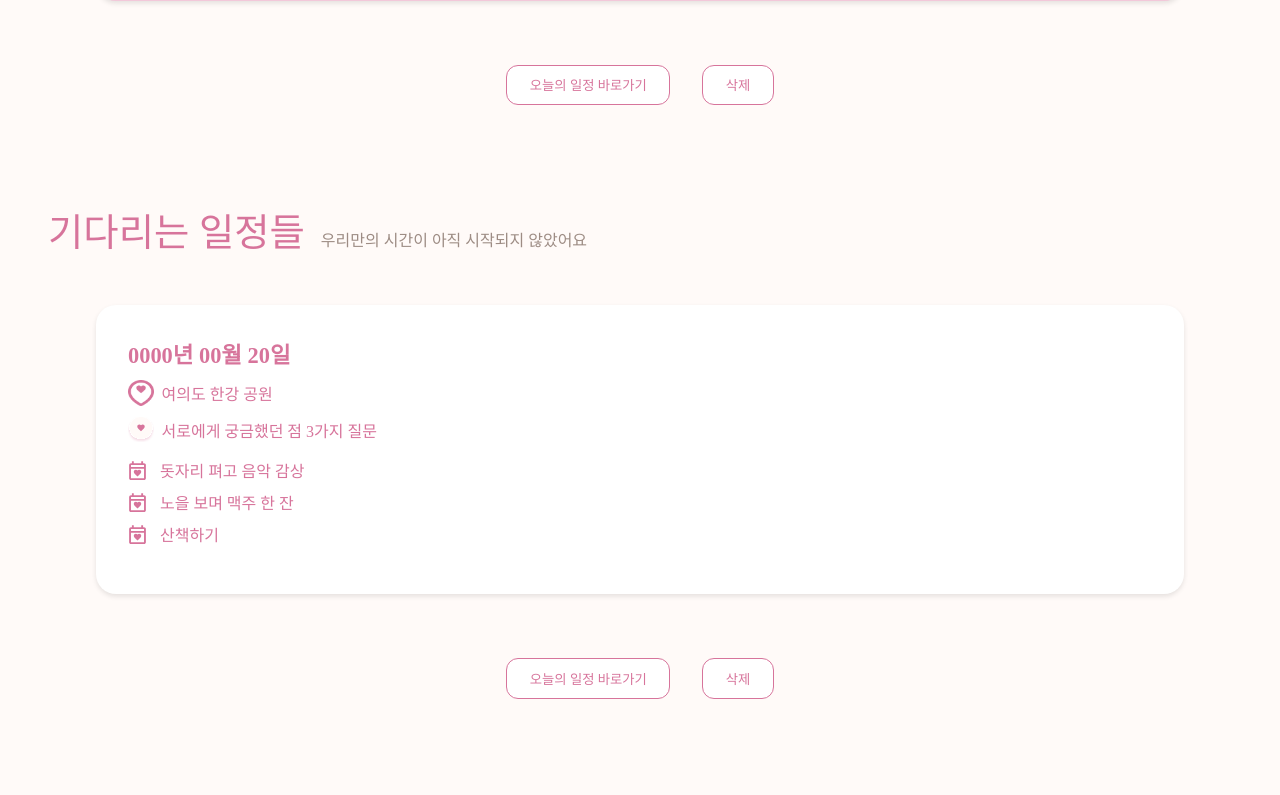
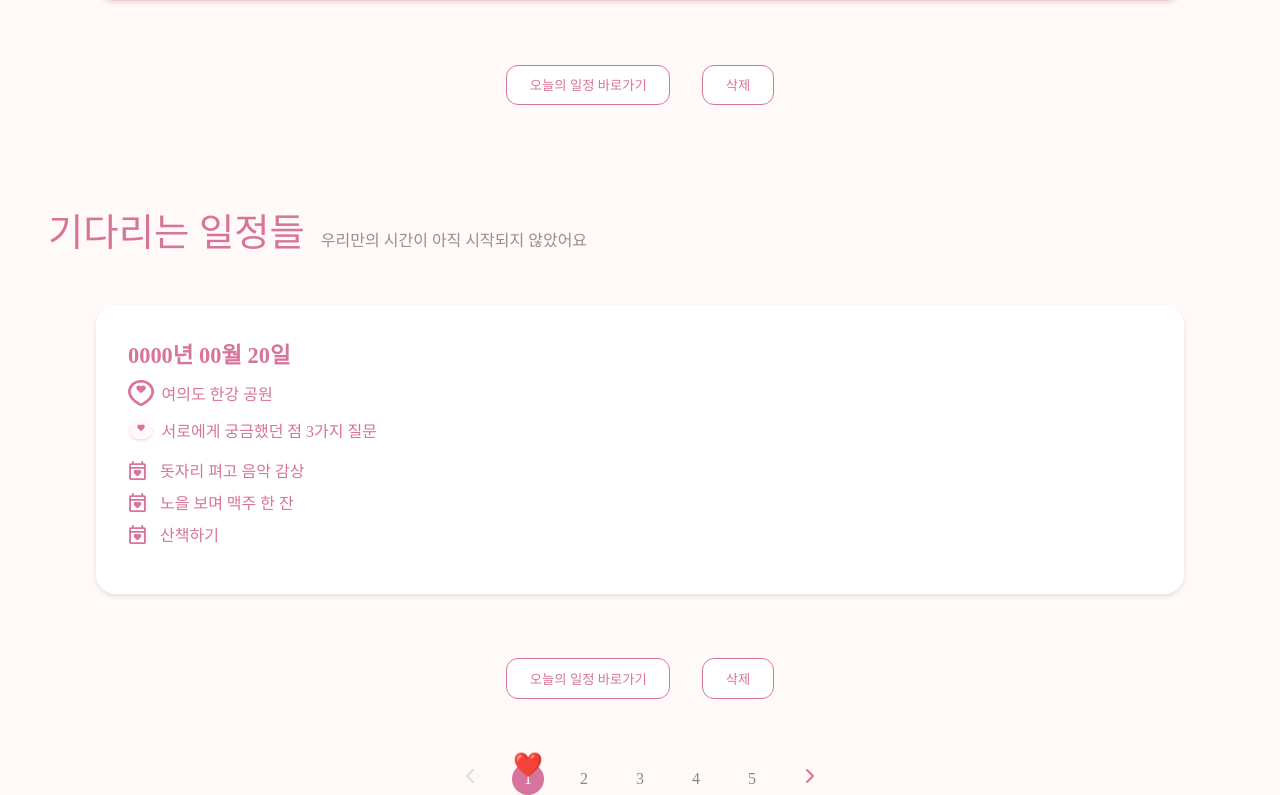
Before and after one commit to 2025-REMIND/REMIND-Frontend, a React (Create React App) app in the folder remind/: page /storage in a window 1280 px wide. Shown: the part 545-1340 px from the top of the page. Before the commit the page ends 1244 px from the top, so only its background shows below. Built offline with nearby package versions, Linux system fonts and the light colour scheme; a web font is replaced by a local one.

Commit message:
✨ pagination 구현

```diff
--- a/remind/src/components/scueduleStorage/ScheduleStorage.jsx
+++ b/remind/src/components/scueduleStorage/ScheduleStorage.jsx
@@ -1,4 +1,4 @@
-import React from 'react';
+import React, {useState} from 'react';
 import Header from './header/StorageHeader';
 import * as S from './ScheduleStorage.style';
 import { StorageTitle } from './title/StorageTitle';
@@ -12,7 +12,9 @@ import LocationWhite from '../../assets/storage/location-white.png';
 import LocationPink from '../../assets/storage/location-pink.png';
 import HeartPink from '../../assets/storage/heart-pink.svg';
 
+import Pagination from './pagination/Pagination';
 export const ScheduleStorage = () => {
+  const [page, setPage]=useState(1);
   return (
     <>
       <Header />
@@ -67,7 +69,13 @@ export const ScheduleStorage = () => {
           onNavigate={() => console.log("바로가기")}
           onDelete={() => console.log("삭제")}
         />
+        <Pagination
+  currentPage={page}
+  totalPages={5}
+  onPageChange={setPage}
+/>
       </S.StorageLayout>
+
     </>
   );
 };
--- a/remind/src/components/scueduleStorage/card/StorageCard.style.js
+++ b/remind/src/components/scueduleStorage/card/StorageCard.style.js
@@ -96,6 +96,10 @@ export const NavigateButton = styled.button`
   border: 1px solid #d7749b;
   border-radius: 12px;
   cursor: pointer;
+  :hover{
+
+    background-color: #d7749b;
+  }
 `;
 
 export const DeleteButton = styled.button`
@@ -105,4 +109,7 @@ export const DeleteButton = styled.button`
   border: 1px solid #d7749b;
   border-radius: 12px;
   cursor: pointer;
+  :hover{
+    background-color: #d7749b;
+  }
 `;
--- /dev/null
+++ b/remind/src/components/scueduleStorage/pagination/Pagination.jsx
@@ -0,0 +1,40 @@
+import React from 'react';
+import * as S from './Pagination.style';
+import { FiChevronLeft, FiChevronRight } from 'react-icons/fi';
+
+const Pagination = ({ currentPage, totalPages, onPageChange }) => {
+  const handlePrev = () => {
+    if (currentPage > 1) onPageChange(currentPage - 1);
+  };
+
+  const handleNext = () => {
+    if (currentPage < totalPages) onPageChange(currentPage + 1);
+  };
+
+  return (
+    <S.PaginationWrapper>
+      <S.Arrow disabled={currentPage === 1} onClick={handlePrev}>
+        <FiChevronLeft />
+      </S.Arrow>
+
+      {[...Array(totalPages)].map((_, idx) => {
+        const page = idx + 1;
+        return (
+          <S.PageButton
+            key={page}
+            isActive={page === currentPage}
+            onClick={() => onPageChange(page)}
+          >
+            {page}
+          </S.PageButton>
+        );
+      })}
+
+      <S.Arrow disabled={currentPage === totalPages} onClick={handleNext}>
+        <FiChevronRight />
+      </S.Arrow>
+    </S.PaginationWrapper>
+  );
+};
+
+export default Pagination;
--- /dev/null
+++ b/remind/src/components/scueduleStorage/pagination/Pagination.style.js
@@ -0,0 +1,46 @@
+import styled from 'styled-components';
+
+export const PaginationWrapper = styled.div`
+  display: flex;
+  justify-content: center;
+  align-items: center;
+  gap: 1.5rem;
+  margin-top: 3rem;
+`;
+
+export const PageButton = styled.button`
+  width: 32px;
+  height: 32px;
+  font-size: 1rem;
+  border: none;
+  border-radius: 50%;
+  background-color: ${({ isActive }) => (isActive ? '#d7749b' : 'transparent')};
+  color: ${({ isActive }) => (isActive ? '#fff' : '#888')};
+  font-weight: 500;
+  cursor: pointer;
+  transition: 0.3s;
+  position: relative;
+
+  &::before {
+    content: ${({ isActive }) => (isActive ? '"❤️"' : '""')};
+    position: absolute;
+    top: -12px;
+    left: 50%;
+    transform: translateX(-50%);
+    font-size: 1.5rem;
+    color: #d7749b;
+    opacity: ${({ isActive }) => (isActive ? 1 : 0)};
+  }
+
+  &:hover {
+    transform: scale(1.1);
+  }
+`;
+
+export const Arrow = styled.button`
+  background: transparent;
+  border: none;
+  color: ${({ disabled }) => (disabled ? '#ddd' : '#d7749b')};
+  font-size: 1.5rem;
+  cursor: ${({ disabled }) => (disabled ? 'default' : 'pointer')};
+`;
```
